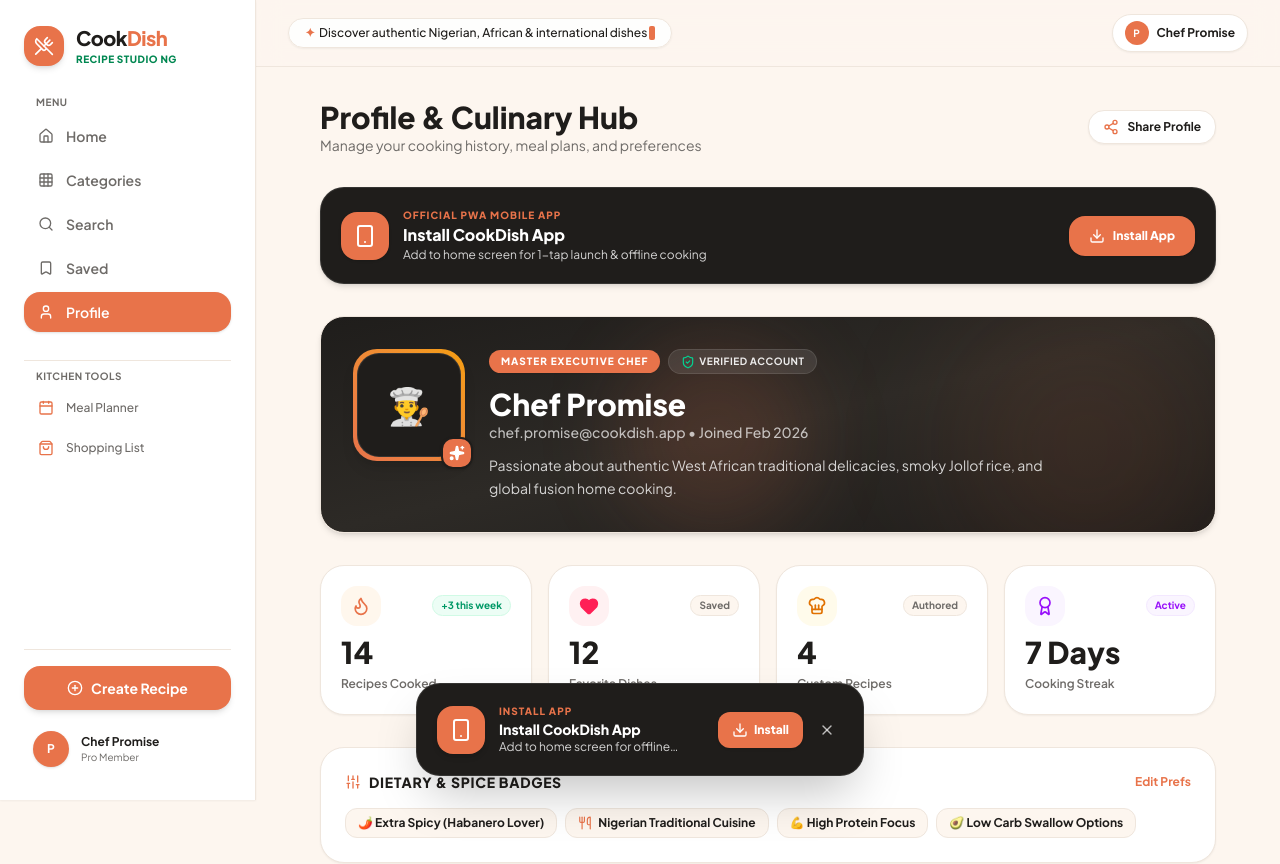
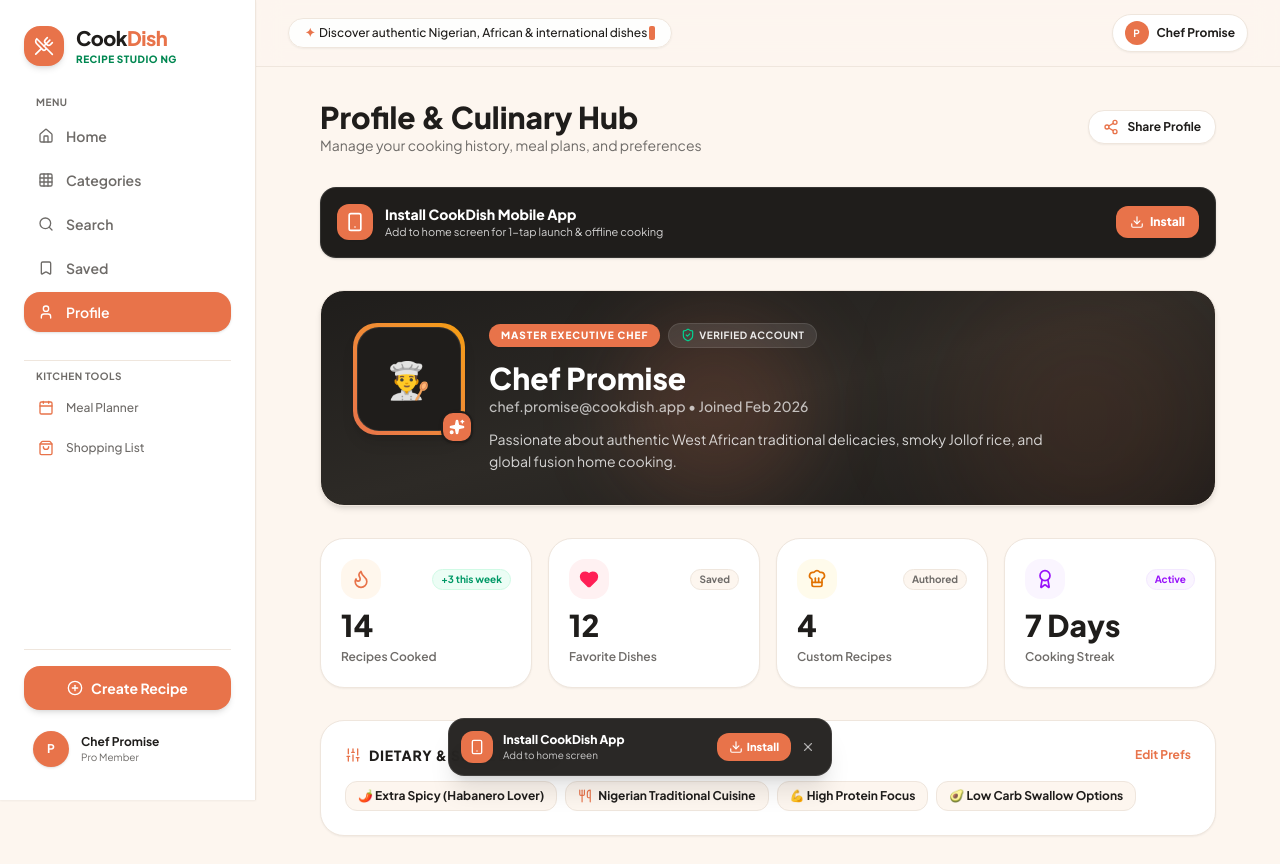
Before and after one commit to nduchecp/cookdish, a Next.js app: page /profile in a window 1280 px wide. Shown: the top 864 px of the page. Built offline with nearby package versions, Linux system fonts and the light colour scheme.

Commit message:
fix: make PWA install banner compact, sleek, and low-profile

```diff
--- a/app/(tabs)/profile/page.tsx
+++ b/app/(tabs)/profile/page.tsx
@@ -61,20 +61,17 @@ export default function ProfilePage() {
         </button>
       </div>
 
-      {/* PWA App Install Callout Banner */}
-      <div className="bg-[#1F1D1B] text-white rounded-3xl p-5 border border-white/10 flex flex-col sm:flex-row items-center justify-between gap-4 shadow-md">
-        <div className="flex items-center gap-3.5 text-center sm:text-left">
-          <div className="w-12 h-12 rounded-2xl bg-[#E8734A] text-white flex items-center justify-center shrink-0 shadow-sm">
-            <Smartphone className="w-6 h-6" />
+      {/* Sleek Compact PWA App Install Banner */}
+      <div className="bg-[#1F1D1B] text-white rounded-2xl p-3.5 sm:p-4 border border-white/10 flex items-center justify-between gap-3 shadow-sm">
+        <div className="flex items-center gap-3 min-w-0">
+          <div className="w-9 h-9 rounded-xl bg-[#E8734A] text-white flex items-center justify-center shrink-0 shadow-xs">
+            <Smartphone className="w-5 h-5" />
           </div>
-          <div>
-            <span className="text-[10px] font-extrabold uppercase tracking-widest text-[#E8734A] block">
-              Official PWA Mobile App
-            </span>
-            <h4 className="text-base font-extrabold text-white">
-              Install CookDish App
+          <div className="min-w-0">
+            <h4 className="text-xs sm:text-sm font-extrabold text-white truncate">
+              Install CookDish Mobile App
             </h4>
-            <p className="text-xs text-white/80">
+            <p className="text-[11px] text-white/80 truncate">
               Add to home screen for 1-tap launch & offline cooking
             </p>
           </div>
@@ -82,10 +79,10 @@ export default function ProfilePage() {
         <button
           type="button"
           onClick={handleManualPwaInstall}
-          className="w-full sm:w-auto bg-[#E8734A] hover:bg-[#D66239] text-white text-xs font-extrabold px-5 py-3 rounded-2xl flex items-center justify-center gap-2 transition-all shadow-sm active:scale-95 cursor-pointer shrink-0"
+          className="bg-[#E8734A] hover:bg-[#D66239] text-white text-xs font-extrabold px-3.5 py-2 rounded-xl flex items-center justify-center gap-1.5 transition-all shadow-xs active:scale-95 cursor-pointer shrink-0"
         >
-          <Download className="w-4 h-4" />
-          <span>Install App</span>
+          <Download className="w-3.5 h-3.5" />
+          <span>Install</span>
         </button>
       </div>
 
@@ -221,7 +218,7 @@ export default function ProfilePage() {
           Culinary Workspaces & Tools
         </h3>
 
-        <div className="bg-white rounded-3xl border border-[#EFE6DD] overflow-hidden divide-y divide-[#EFE6DD] shadow-xs">
+        <div className="bg-[#1F1D1B]/5 rounded-3xl border border-[#EFE6DD] overflow-hidden divide-y divide-[#EFE6DD] shadow-xs">
           {/* Meal Planner */}
           <Link
             href="/profile/planner"
@@ -248,7 +245,7 @@ export default function ProfilePage() {
             href="/profile/shopping-list"
             className="flex items-center justify-between p-5 hover:bg-[#FDF6EF] transition-colors group"
           >
-            <div className="flex items-[#E8734A] gap-4">
+            <div className="flex items-center gap-4">
               <div className="w-12 h-12 rounded-2xl bg-[#FDF6EF] text-[#E8734A] flex items-center justify-center border border-[#EFE6DD] group-hover:bg-[#E8734A] group-hover:text-white transition-all shadow-xs">
                 <ShoppingBag className="w-6 h-6" />
               </div>
--- a/components/PWAInstallPrompt.tsx
+++ b/components/PWAInstallPrompt.tsx
@@ -10,7 +10,6 @@ export default function PWAInstallPrompt() {
   const [isStandalone, setIsStandalone] = useState(false);
 
   useEffect(() => {
-    // Check if already running in standalone PWA mode
     const inStandalone =
       window.matchMedia("(display-mode: standalone)").matches ||
       (window.navigator as any).standalone === true;
@@ -18,7 +17,6 @@ export default function PWAInstallPrompt() {
     setIsStandalone(inStandalone);
     if (inStandalone) return;
 
-    // Detect iOS user agent
     const userAgent = window.navigator.userAgent.toLowerCase();
     const iosDevice = /iphone|ipad|ipod/.test(userAgent);
     setIsIOS(iosDevice);
@@ -31,7 +29,6 @@ export default function PWAInstallPrompt() {
 
     window.addEventListener("beforeinstallprompt", handleBeforeInstallPrompt);
 
-    // Show prompt on first visit if not installed
     const hasSeenPrompt = sessionStorage.getItem("cookdish_pwa_dismissed");
     if (!hasSeenPrompt) {
       setShowPrompt(true);
@@ -51,7 +48,7 @@ export default function PWAInstallPrompt() {
       }
       setDeferredPrompt(null);
     } else if (isIOS) {
-      alert("To install CookDish on iPhone/iPad:\n1. Tap the Share button in Safari\n2. Scroll down & select 'Add to Home Screen'");
+      alert("To install CookDish on iPhone/iPad:\n1. Tap Share button in Safari\n2. Select 'Add to Home Screen'");
     } else {
       alert("To install CookDish App:\nTap your browser menu (...) and select 'Install App' or 'Add to Home Screen'");
     }
@@ -65,40 +62,37 @@ export default function PWAInstallPrompt() {
   if (isStandalone || !showPrompt) return null;
 
   return (
-    <div className="fixed bottom-20 sm:bottom-6 left-4 right-4 max-w-md mx-auto z-[90] bg-[#1F1D1B] text-white p-4 sm:p-5 rounded-3xl border border-white/10 shadow-2xl backdrop-blur-md flex items-center justify-between gap-3 animate-in fade-in slide-in-from-bottom-6 duration-300">
-      <div className="flex items-center gap-3.5 min-w-0">
-        <div className="w-12 h-12 rounded-2xl bg-[#E8734A] text-white flex items-center justify-center shrink-0 shadow-md">
-          {isIOS ? <Share className="w-5 h-5" /> : <Smartphone className="w-6 h-6" />}
+    <div className="fixed bottom-20 sm:bottom-6 left-3 right-3 max-w-xs sm:max-w-sm mx-auto z-[90] bg-[#1F1D1B]/95 text-white p-3 rounded-2xl border border-white/10 shadow-xl backdrop-blur-md flex items-center justify-between gap-2 animate-in fade-in slide-in-from-bottom-4 duration-300">
+      <div className="flex items-center gap-2.5 min-w-0">
+        <div className="w-8 h-8 rounded-xl bg-[#E8734A] text-white flex items-center justify-center shrink-0 shadow-xs">
+          {isIOS ? <Share className="w-4 h-4" /> : <Smartphone className="w-4 h-4" />}
         </div>
         <div className="min-w-0">
-          <span className="text-[10px] font-extrabold uppercase tracking-widest text-[#E8734A] block">
-            Install App
-          </span>
-          <h4 className="text-sm font-extrabold text-white truncate">
+          <h4 className="text-xs font-extrabold text-white truncate">
             Install CookDish App
           </h4>
-          <p className="text-xs text-white/80 line-clamp-1">
-            {isIOS ? "Tap Share → Add to Home Screen" : "Add to home screen for offline cooking"}
+          <p className="text-[10px] text-white/75 truncate">
+            {isIOS ? "Tap Share → Add to Home Screen" : "Add to home screen"}
           </p>
         </div>
       </div>
 
-      <div className="flex items-center gap-2 shrink-0">
+      <div className="flex items-center gap-1.5 shrink-0">
         <button
           type="button"
           onClick={handleInstallClick}
-          className="bg-[#E8734A] hover:bg-[#D66239] text-white text-xs font-extrabold px-3.5 py-2.5 rounded-xl flex items-center gap-1.5 transition-all shadow-sm active:scale-95 touch-manipulation cursor-pointer"
+          className="bg-[#E8734A] hover:bg-[#D66239] text-white text-[11px] font-extrabold px-3 py-1.5 rounded-xl flex items-center gap-1 transition-all active:scale-95 touch-manipulation cursor-pointer"
         >
-          <Download className="w-4 h-4" />
+          <Download className="w-3.5 h-3.5" />
           <span>{isIOS ? "How" : "Install"}</span>
         </button>
         <button
           type="button"
           onClick={handleDismiss}
           aria-label="Dismiss Install Prompt"
-          className="p-2 rounded-xl text-white/70 hover:text-white hover:bg-white/10 transition-colors cursor-pointer"
+          className="p-1 rounded-lg text-white/60 hover:text-white hover:bg-white/10 transition-colors cursor-pointer"
         >
-          <X className="w-4 h-4" />
+          <X className="w-3.5 h-3.5" />
         </button>
       </div>
     </div>
```
